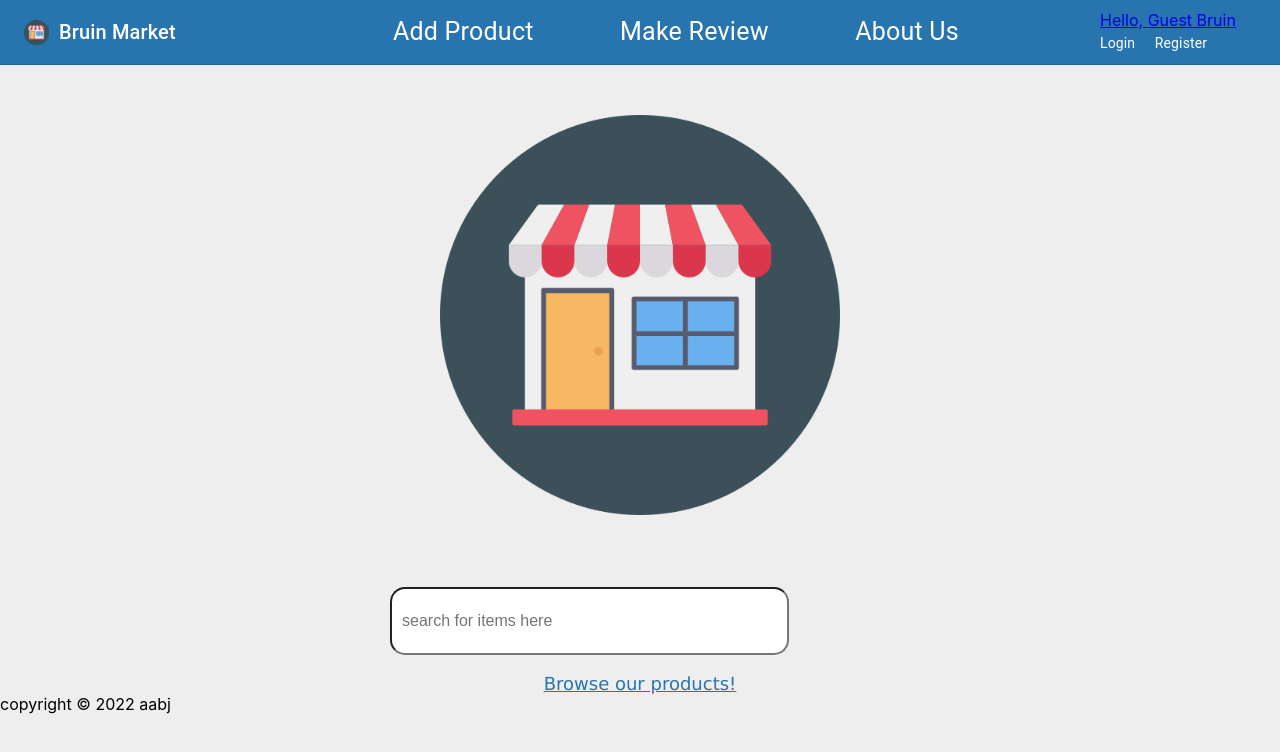
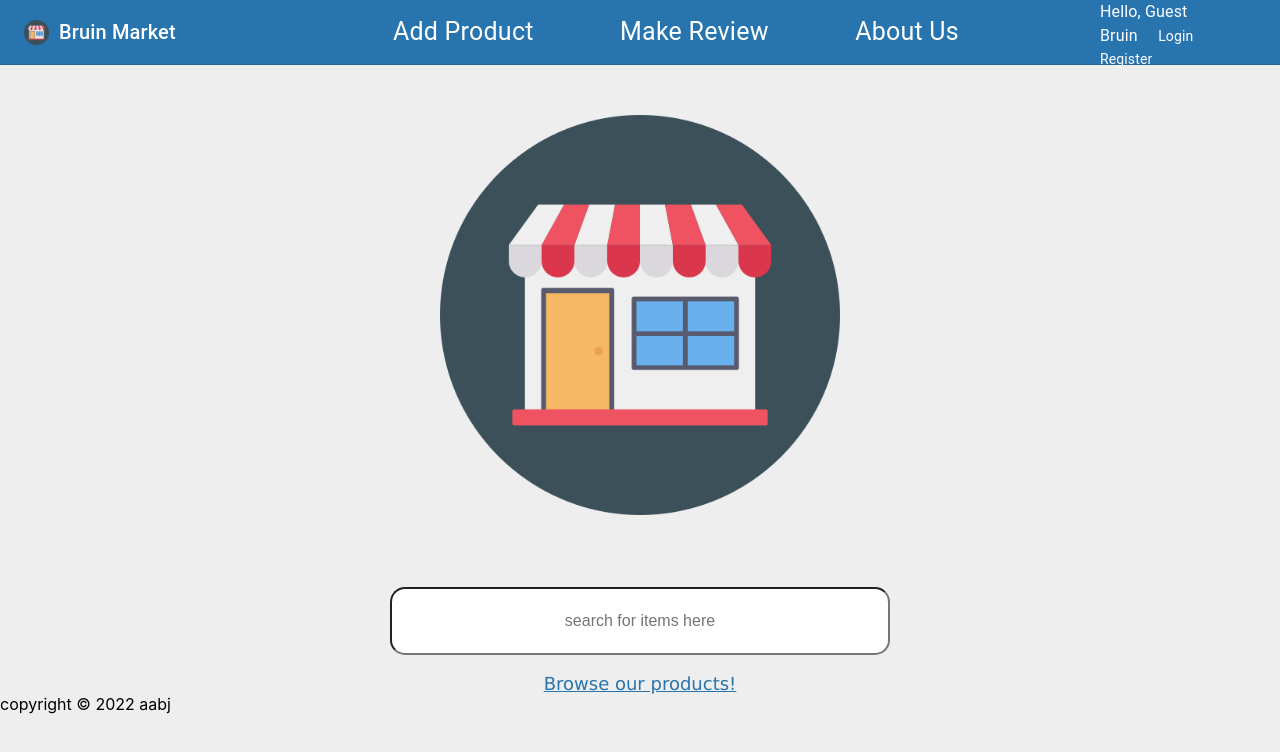
Before and after one commit to ashi72/budget-amazon, a React (Create React App) app: page / in a window 1280 px wide. Shown: the top 752 px of the page. Built offline with nearby package versions, Linux system fonts and the light colour scheme.

Commit message:
Adjusted search bar on home page. Added styling to account name in navbar.

```diff
--- a/src/components/Home.css
+++ b/src/components/Home.css
@@ -17,6 +17,19 @@ input[name="searchbarname"] {
   border-radius: 15px;
 }
 
+input[name="searchbarnamehome"] {
+  color: #6e7588;
+  font-size: 16px;
+  line-height: 1;
+  height: 24px;
+  font-size: 16px;
+  padding: 20px 10px;
+  vertical-align: middle;
+  margin: 8px 0;
+  size: 1000px;
+  border-radius: 15px;
+  text-align: center;
+}
 nav {
   background-color: #2774ae;
   height: 80px;
@@ -31,7 +44,6 @@ nav {
   position: absolute;
 }
 .navaccountdisplay {
-  padding-top: 10px;
   padding-left: 1100px;
   color: #ffd100;
   top: 0px;
--- a/src/components/Home.js
+++ b/src/components/Home.js
@@ -25,11 +25,11 @@ const Home = () => {
         <img src={Logo} alt="Bruin Market Logo" className="LogoImage" />
       </div>
       <div className="searchbar">
-        <form onSubmit={handleSearchSubmit}>
+        <form onSubmit={handleSearchSubmit} className="searchbar">
           <input
             type="text"
             placeholder="search for items here"
-            name="searchbarname"
+            name="searchbarnamehome"
             value={search}
             onChange={handleSearchChange}
           />
--- a/src/components/NavBar/NavBar.js
+++ b/src/components/NavBar/NavBar.js
@@ -119,9 +119,14 @@ const NavBar = ({ onLogout }) => {
           <div className={classes.grow} />
 
           <div className="navaccountdisplay">
-            <Link to={`/profile/${user?.username}`}>
+            <Typography
+              color="inherit"
+              className={classes.accountlink}
+              component={Link}
+              to={`/profile/${user?.username}`}
+            >
               Hello, {user?.name ?? "Guest Bruin"}
-            </Link>
+            </Typography>
             {"   "}
             {!user && (
               <Typography
--- a/src/components/NavBar/styles.js
+++ b/src/components/NavBar/styles.js
@@ -23,6 +23,16 @@ export default makeStyles((theme) => ({
     textDecoration: "none",
     color: "white",
     fontSize: "14px",
+    marginRight: theme.spacing(2),
+    "&:hover": {
+      color: "#ffd100",
+      borderBottom: "1px solid white",
+    },
+  },
+  accountlink: {
+    textDecoration: "none",
+    color: "white",
+    fontSize: "16px",
     marginRight: theme.spacing(2),
     "&:hover": {
       color: "#ffd100",
--- a/src/components/ProductList.js
+++ b/src/components/ProductList.js
@@ -34,7 +34,7 @@ const ProductList = () => {
     <>
       <div className="hero is-primary">
         <div className="hero-body container">
-          <h4 className="title">Our Products</h4>
+          <h1 className="title">Our Products</h1>
         </div>
       </div>
       <br />
```
